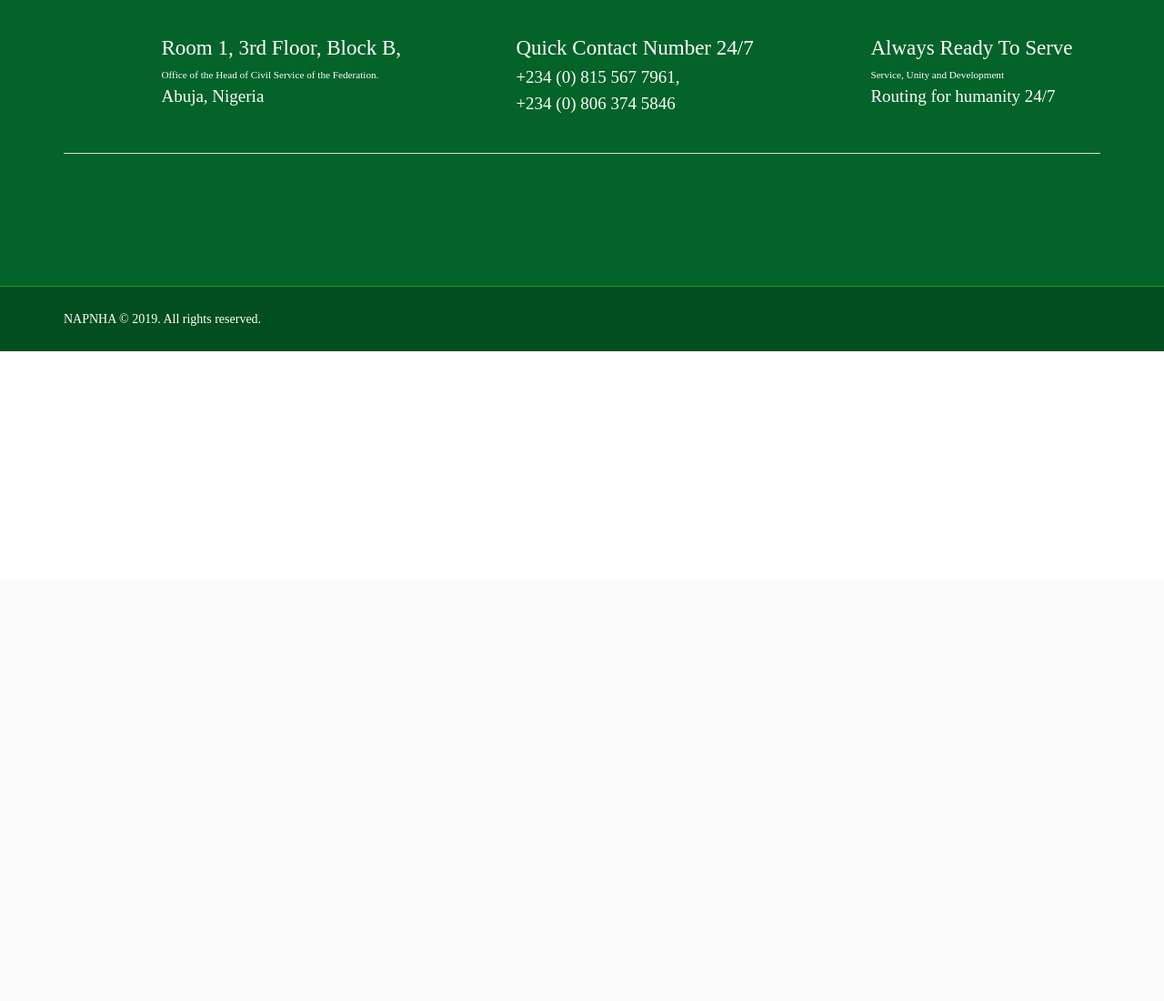
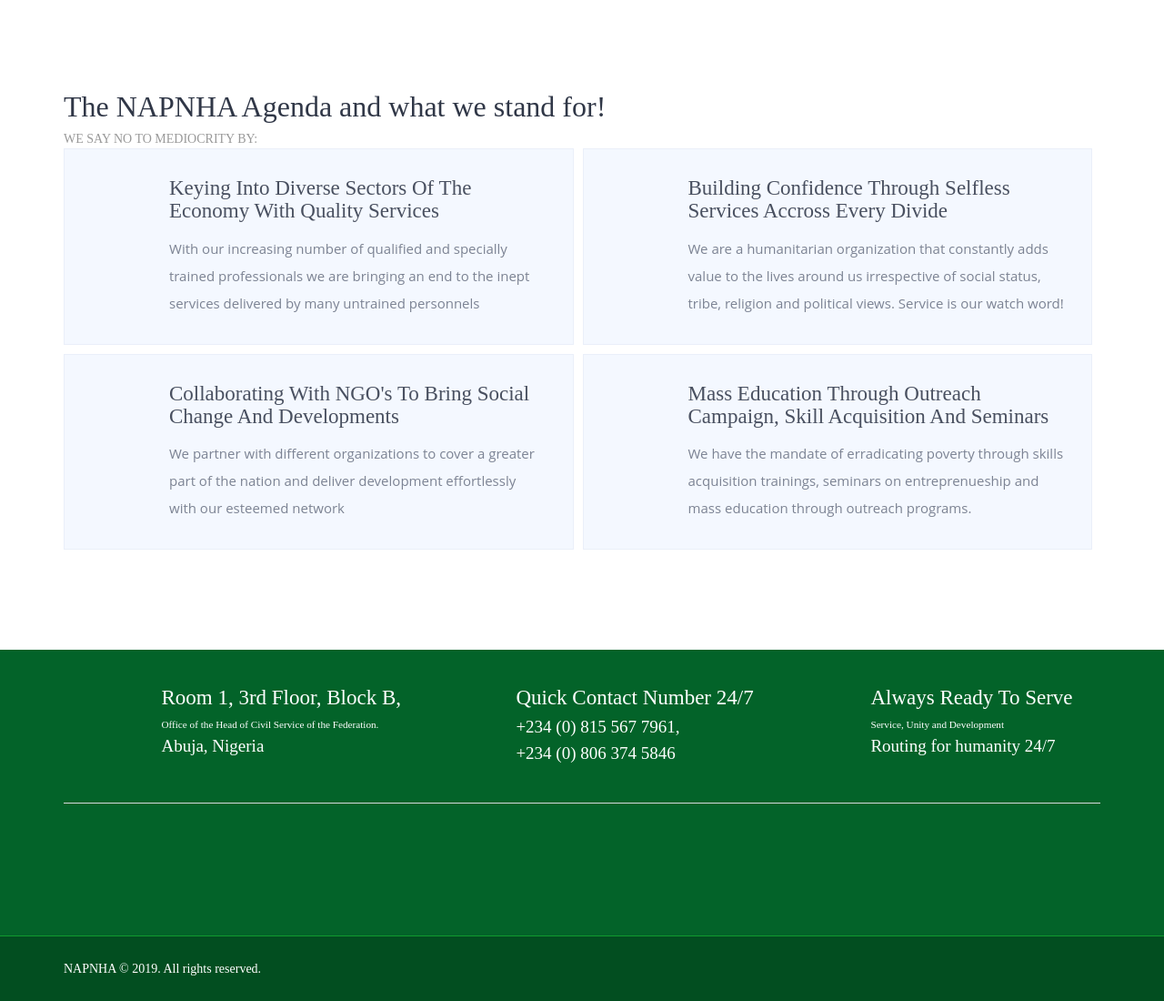
Before and after one commit to Francis-Ebere-Emeafu/napnha, a Django app: page / in a window 1280 px wide. Shown: the part 162-1262 px from the top of the page at 91% size. Before the commit the page ends 548 px from the top, so only its background shows below. Run offline with Django 3.2, Linux system fonts and the light colour scheme; some libraries are stand-ins or nearby versions; some web fonts are replaced.

Commit message:
what we stand for

```diff
--- a/templates/home.html
+++ b/templates/home.html
@@ -306,5 +306,60 @@
                 </div>{% endcomment %}
             </div>
         </section><!-- featured area section -->
-
+<section>
+        	<div class="space">
+        		<div class="container">
+        			<div class="row">
+                    	<div class="col-md-12">
+                        	<div class="heading">
+                            	<h2>The NAPNHA Agenda and what we stand for!</h2>
+                                <h5>We say no to mediocrity by:</h5>
+                            </div>
+                            <div class="row">
+                            	<div class="col-md-12">
+                                	<ul class="cola-services">
+                                    	<li>
+                                        	<figure>
+                                            	<i class="flaticon-key-1"></i>
+                                            </figure>
+                                            <div class="services-meta">
+                                            	<h4>Keying into diverse sectors of the economy with quality services</h4>
+                                                <p>With our increasing number of qualified and specially trained professionals we are bringing an end to the inept services delivered by many untrained personnels</p>
+                                            </div>
+                                        </li>
+                                        <li>
+                                        	<figure>
+                                            	<i class="flaticon-handshake"></i>
+                                            </figure>
+                                            <div class="services-meta">
+                                            	<h4>Building confidence through selfless services accross every divide</h4>
+                                                <p>We are a humanitarian organization that constantly adds value to the lives around us irrespective of social status, tribe, religion and political views. Service is our watch word!</p>
+                                            </div>
+                                        </li>
+                                        <li>
+                                        	<figure>
+                                            	<i class="flaticon-favorites"></i>
+                                            </figure>
+                                            <div class="services-meta">
+                                            	<h4>Collaborating with NGO's to bring social change and developments</h4>
+                                                <p>We partner with different organizations to cover a greater part of the nation and deliver development effortlessly with our esteemed network</p>
+                                            </div>
+                                        </li>
+                                        <li>
+                                        	<figure>
+                                            	<i class="flaticon-teacher-pointing-blackboard"></i>
+                                            </figure>
+                                            <div class="services-meta">
+                                            	<h4>Mass education through outreach campaign, skill acquisition and seminars </h4>
+                                                <p>We have the mandate of erradicating poverty through skills acquisition trainings, seminars on entreprenueship and mass education through outreach programs.</p>
+                                            </div>
+                                        </li>
+                                    </ul>
+                                </div>
+                            </div>
+                        </div>
+                    </div>
+        		</div>
+        	</div>
+        </section><!-- services section -->
 {% endblock content %}
```
